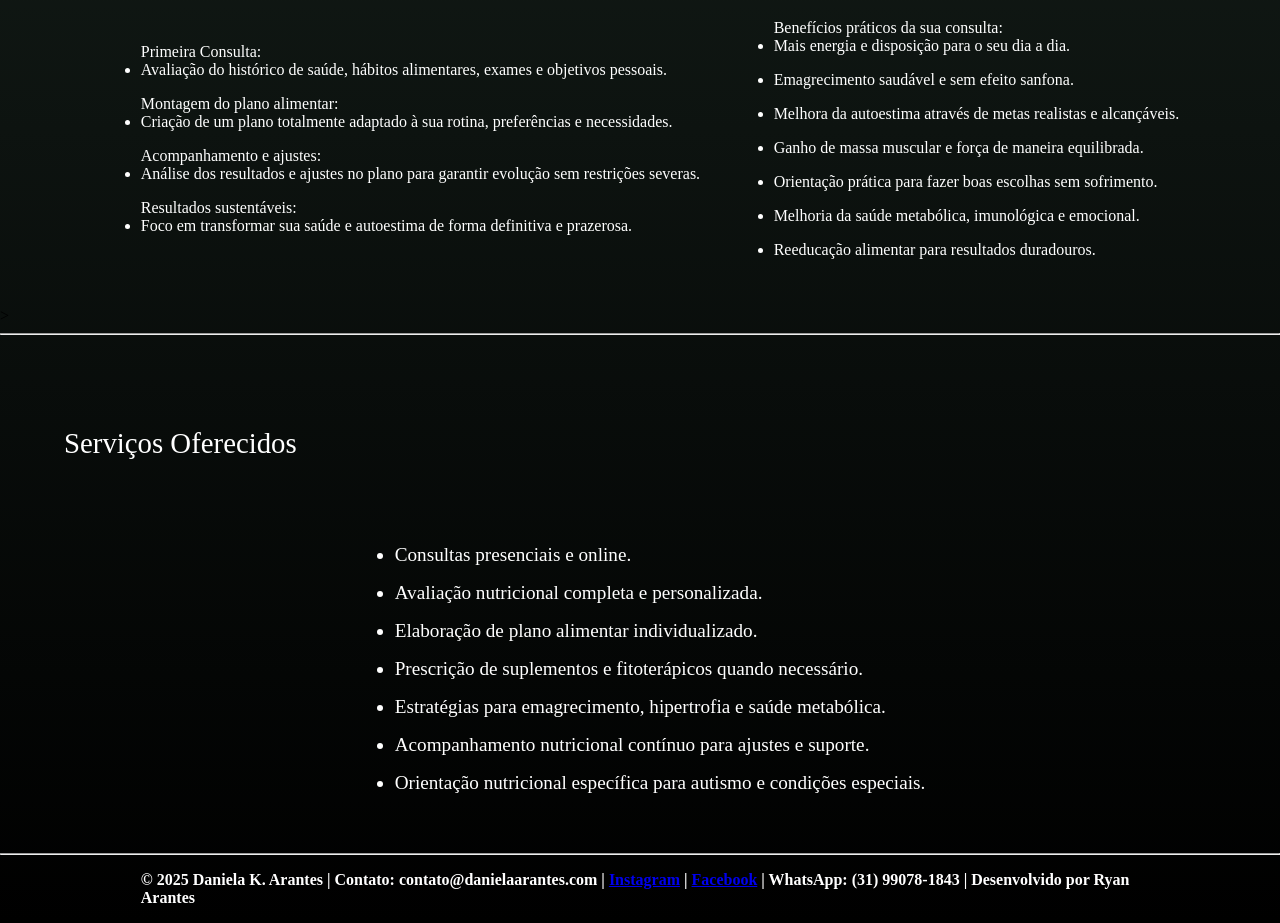
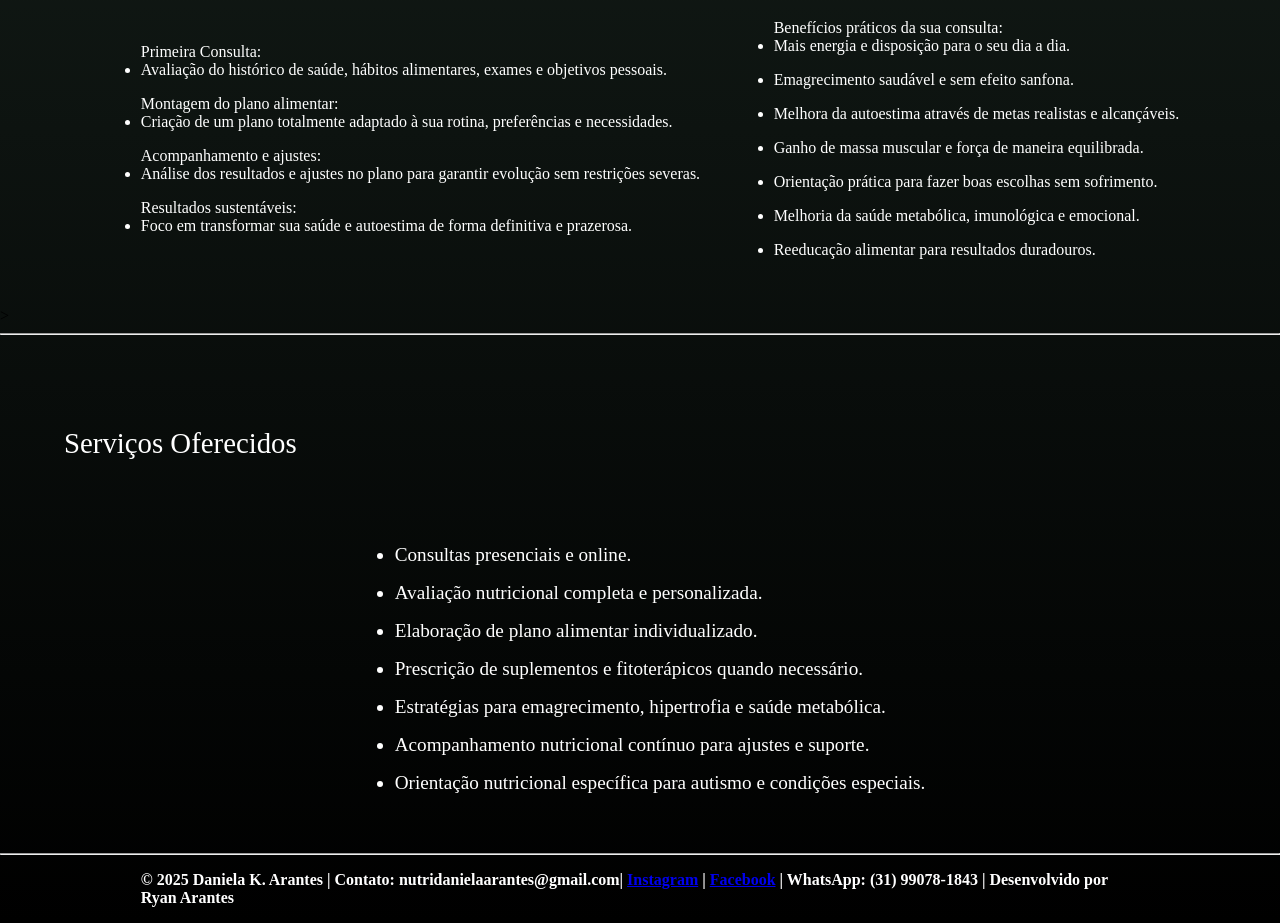
Before and after one commit to RyanArantes/Site_Nutricionista_Daniela_K_Arantes, a plain HTML site: page index.html in a window 1280 px wide. Shown: the part 1708-2631 px from the top of the page. Drawn offline with Linux system fonts and the light colour scheme.

Commit message:
Update index.html

```diff
--- a/index.html
+++ b/index.html
@@ -152,7 +152,7 @@
    <footer class="rodape">
     <h4>
         © 2025 Daniela K. Arantes |
-        Contato: contato@danielaarantes.com |
+        Contato: nutridanielaarantes@gmail.com|
         <a href="https://www.instagram.com/nutridanielaarantes/" target="_blank">Instagram</a> |
         <a href="https://www.facebook.com/daniela.kellearantescosta" target="_blank">Facebook</a> |
         WhatsApp: (31)  99078-1843 |
```
